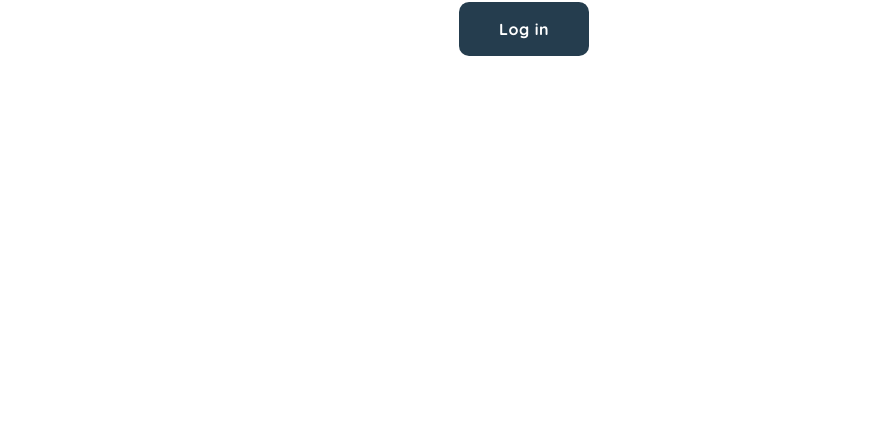
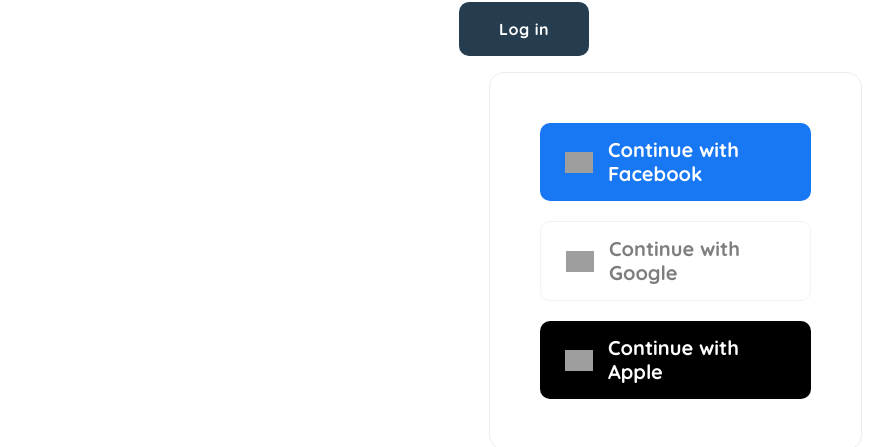
Before and after one commit to omini25/afreebmart-final, a Next.js app: page /page-login in a window 1280 px wide. Shown: the part 505-952 px from the top of the page, without its empty margins (193-1086 px from the left). Before the commit the page ends 800 px from the top, so only its background shows below. Built offline with nearby package versions, Linux system fonts and the light colour scheme; grey boxes are pictures that could not be loaded.

Commit message:
Design changes

```diff
--- a/pages/page-login.js
+++ b/pages/page-login.js
@@ -41,7 +41,9 @@
                                         <div className="padding_eight_all bg-white">
                                             <div className="heading_s1">
                                                 <h1 className="mb-5">Login</h1>
-                                                <p className="mb-30">Don't have an account? <Link legacyBehavior href="/page-register"><a>Create here</a></Link></p>
+                                                <p className="mb-30">Don't have an account? <Link legacyBehavior
+                                                                                                  href="/page-register"><a>Create
+                                                    here</a></Link></p>
                                             </div>
                                             <form onSubmit={handleLogin}>
                                                 <div className="form-group">
@@ -77,19 +79,40 @@
                                                 <div className="login_footer form-group mb-50">
                                                     <div className="chek-form">
                                                         <div className="custome-checkbox">
-                                                            <input className="form-check-input" type="checkbox" name="checkbox" id="exampleCheckbox1" value="" />
-                                                            <label className="form-check-label" htmlFor="exampleCheckbox1"><span>Remember me</span></label>
+                                                            <input className="form-check-input" type="checkbox"
+                                                                   name="checkbox" id="exampleCheckbox1" value=""/>
+                                                            <label className="form-check-label"
+                                                                   htmlFor="exampleCheckbox1"><span>Remember me</span></label>
                                                         </div>
                                                     </div>
                                                     <a className="text-muted" href="#">Forgot password?</a>
                                                 </div>
                                                 <div className="form-group">
-                                                    <button type="submit" className="btn btn-heading btn-block hover-up" name="login">Log in</button>
+                                                    <button type="submit" className="btn btn-heading btn-block hover-up"
+                                                            name="login">Log in
+                                                    </button>
                                                 </div>
                                             </form>
+                                            <div className="">
+                                                <div className="card-login mt-10">
+                                                    <a href="#" className="social-login facebook-login">
+                                                        <img src="/assets/imgs/theme/icons/logo-facebook.svg" alt=""/>
+                                                        <span>Continue with Facebook</span>
+                                                    </a>
+                                                    <a href="#" className="social-login google-login">
+                                                        <img src="/assets/imgs/theme/icons/logo-google.svg" alt=""/>
+                                                        <span>Continue with Google</span>
+                                                    </a>
+                                                    <a href="#" className="social-login apple-login">
+                                                        <img src="/assets/imgs/theme/icons/logo-apple.svg" alt=""/>
+                                                        <span>Continue with Apple</span>
+                                                    </a>
+                                                </div>
+                                            </div>
                                         </div>
                                     </div>
                                 </div>
+
                             </div>
                         </div>
                     </div>
```
Also changed, not shown: pages/page-register.js (+23 -3 lines).
